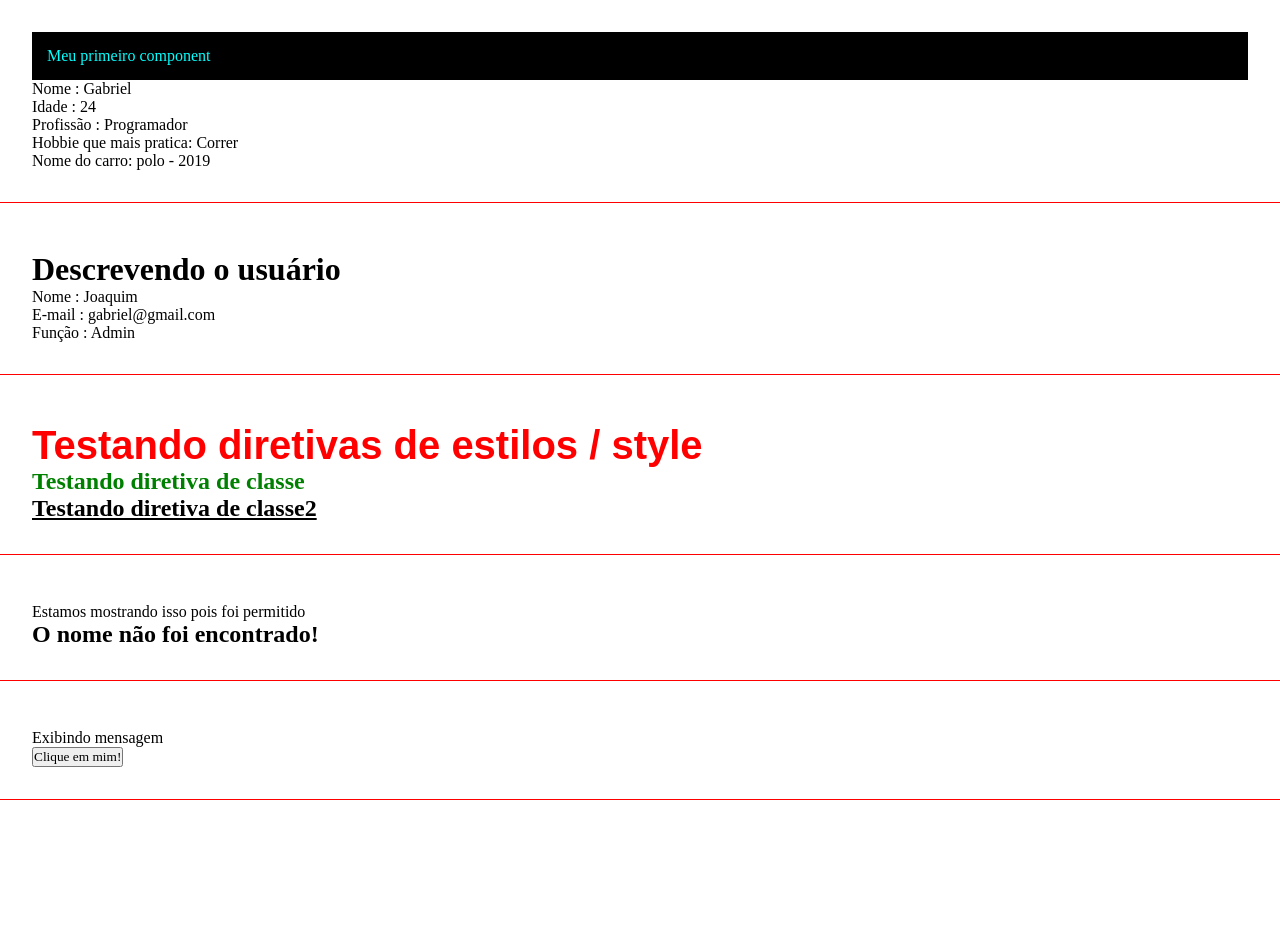
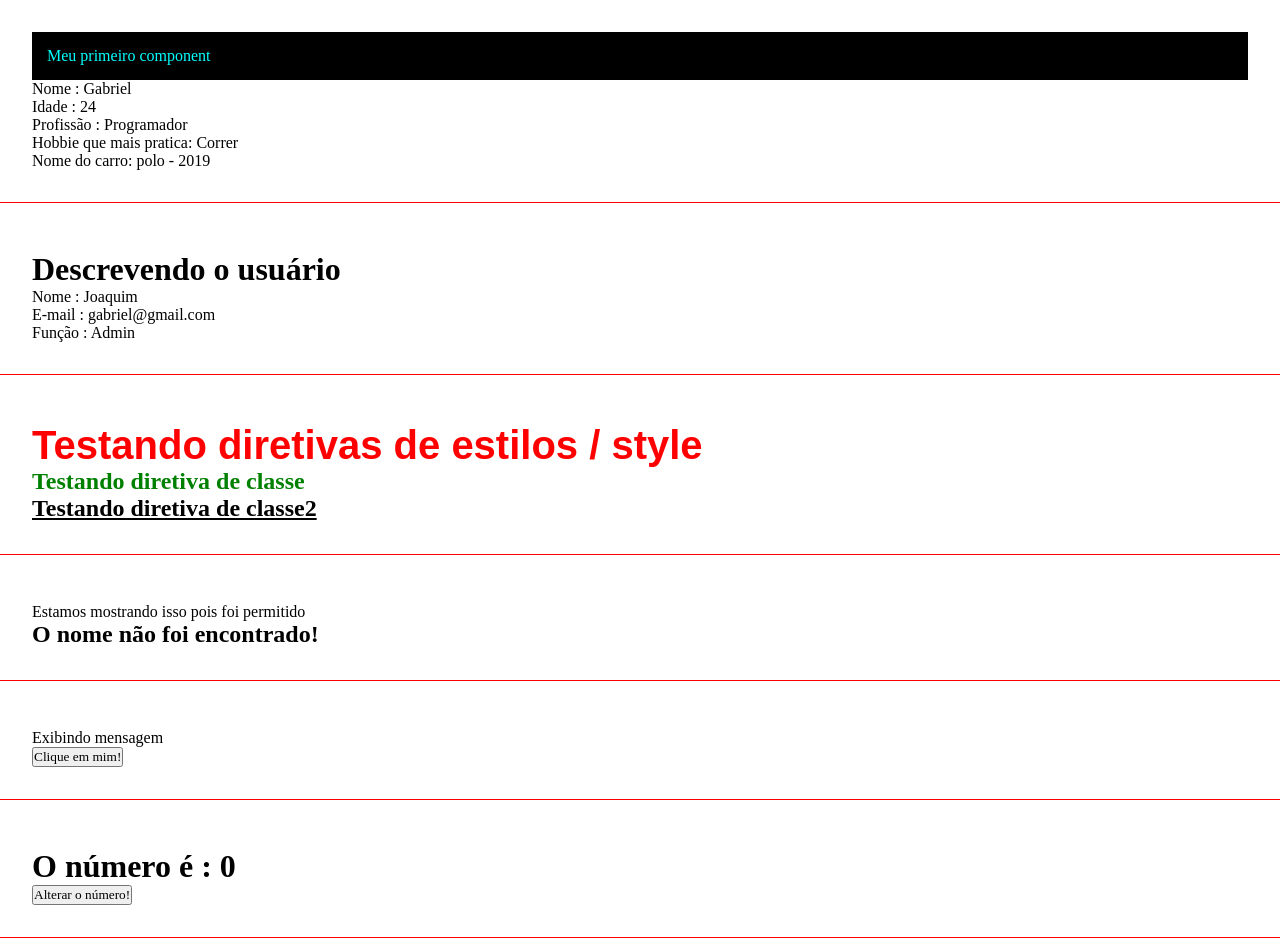
Before and after one commit to bielCoder/aulaAngular, an Angular app: page / in a window 1280 px wide. Shown: the top 944 px of the page. Built offline with nearby package versions, Linux system fonts and the light colour scheme.

Commit message:
initial commit

```diff
--- a/src/app/app.component.html
+++ b/src/app/app.component.html
@@ -3,3 +3,4 @@
 <app-directives></app-directives>
 <app-if-render></app-if-render>
 <app-eventos></app-eventos>
+<app-emitter></app-emitter>
--- a/src/app/app.module.ts
+++ b/src/app/app.module.ts
@@ -8,6 +8,8 @@
 import { DirectivesComponent } from './components/directives/directives.component';
 import { IfRenderComponent } from './components/if-render/if-render.component';
 import { EventosComponent } from './components/eventos/eventos.component';
+import { EmitterComponent } from './components/emitter/emitter.component';
+import { ChangeNumberComponent } from './components/change-number/change-number.component';
 
 @NgModule({
   declarations: [
@@ -16,7 +18,9 @@
     ParentDataComponent,
     DirectivesComponent,
     IfRenderComponent,
-    EventosComponent
+    EventosComponent,
+    EmitterComponent,
+    ChangeNumberComponent
   ],
   imports: [
     BrowserModule,
--- /dev/null
+++ b/src/app/components/change-number/change-number.component.html
@@ -0,0 +1 @@
+<button (click) = "handleClick()">Alterar o número!</button>
--- /dev/null
+++ b/src/app/components/change-number/change-number.component.ts
@@ -0,0 +1,21 @@
+import { Component, Output, EventEmitter } from '@angular/core';
+
+@Component({
+  selector: 'app-change-number',
+  templateUrl: './change-number.component.html',
+  styleUrls: ['./change-number.component.css']
+})
+export class ChangeNumberComponent {
+
+    @Output() changeNumber: EventEmitter<any> = new EventEmitter()
+
+    constructor()
+    {
+
+    }
+
+    handleClick()
+    {
+        this.changeNumber.emit();
+    }
+}
--- /dev/null
+++ b/src/app/components/emitter/emitter.component.html
@@ -0,0 +1,4 @@
+<div class="class">
+	<h1>O número é : {{ myNumber }}</h1>
+	<app-change-number (changeNumber) = "onChangeNumber()"></app-change-number>
+</div>
--- /dev/null
+++ b/src/app/components/emitter/emitter.component.ts
@@ -0,0 +1,21 @@
+import { Component } from '@angular/core';
+
+@Component({
+  selector: 'app-emitter',
+  templateUrl: './emitter.component.html',
+  styleUrls: ['./emitter.component.css']
+})
+export class EmitterComponent {
+
+    myNumber : number = 0;
+
+    constructor()
+    {
+
+    }
+
+    onChangeNumber()
+    {
+      this.myNumber = Math.floor(Math.random() * 100);
+    }
+}
```
Also changed, not shown: src/app/components/change-number/change-number.component.css (added), src/app/components/emitter/emitter.component.css (added), 2 other files (tests, documents, lock files or other folders).
